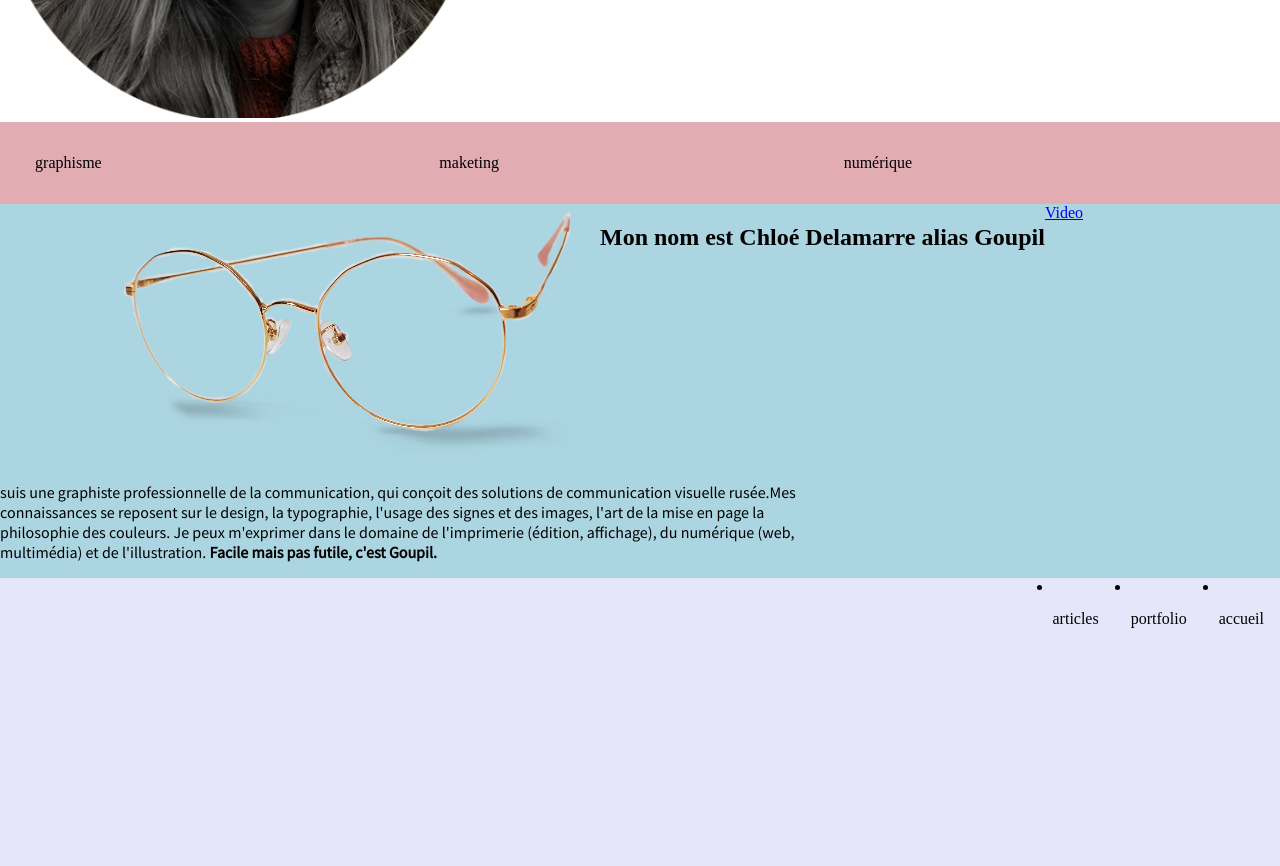
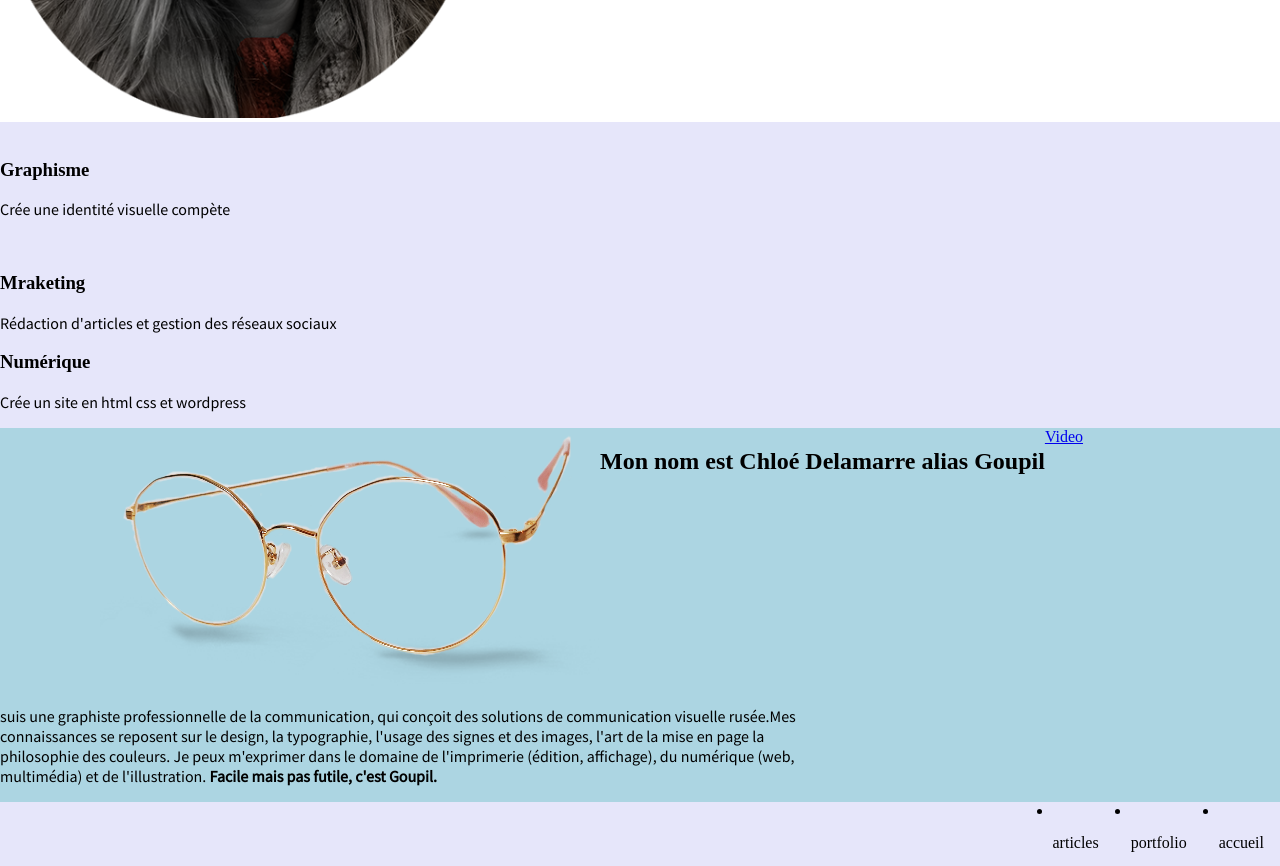
Before and after one commit to Goupildelamarre/Personnalbroding, a plain HTML site: page index.html in a window 1280 px wide. Shown: the part 1020-1886 px from the top of the page. Before the commit the page ends 1662 px from the top, so only its background shows below. Drawn offline with Linux system fonts and the light colour scheme.

Commit message:
compétence

```diff
--- a/index.html
+++ b/index.html
@@ -42,11 +42,25 @@
         </div>
     </div>
 
-    <div id="competance">
-        <div class="graphisme">graphisme</div>
-        <div class="maketing">maketing </div>
-        <div class="numérique">numérique </div>
-    </div>
+    <section id="competeneur">
+
+        <div class="graphisme">
+             <i class="far fa-eye"></i>
+            <h3>Graphisme</h3
+                ><p>Crée une identité visuelle compète</p>
+            </div>
+        <div class="maketing">
+            <i class="fas fa-users"></i>
+            <h3>Mraketing</h3>
+            <p>Rédaction d'articles et gestion des réseaux sociaux</p>
+
+        </div>
+        <div class="numérique">
+            <i class="fas fa-laptop-code"></i>
+            <h3>Numérique</h3>
+            <p>Crée un site en html css et wordpress</p>
+        </div>
+    </section>
 
     <div id="lunette">
         <div class="lunettes"><img src="images/lunettes-chloé-delamarre-Goupil.png" alt="lunette de Chloé Delamarre" /></div>
--- a/style.css
+++ b/style.css
@@ -20,6 +20,7 @@ img{
     line-height: 0;
     width: 100%;
 }
+
 #logo {
     width: 20em;
 }
@@ -86,20 +87,14 @@ ul {
     order: 2;
 }
 /*début des compétances*/
-#competance
+
+#conteneur
 {
+    padding: 1em;
+    justify-content: space-around;
     display: flex;
-    background-color:rgb(226, 172, 179);
-    padding: 2em;
-    justify-content: space-evenly;
 
 }
-#competance > div {
-flex-basis: 33%;
-
-}
-/*fin des compétances*/
-
 /*section lunette*/
 #lunette
 {
@@ -129,18 +124,17 @@ flex-basis: 33%;
 }
 /*fin footer*/
 
-
-
-.mobile
-{
-display: grid
-}
 /*TAILLE DES ECRANT*/
 
  @media screen and (min-width:414px) {
   body {
     background-color: lightgreen;
+
   }
+
+}
+@media screen and (min-width:940px){
+
 }
 
 @media screen and (min-width: 768px) {
@@ -152,6 +146,6 @@ display: grid
   @media screen and (min-width: 1920px)
   {
     body {
-      background-color: BLACK;
+      background-color: white;
     }
   }
```
